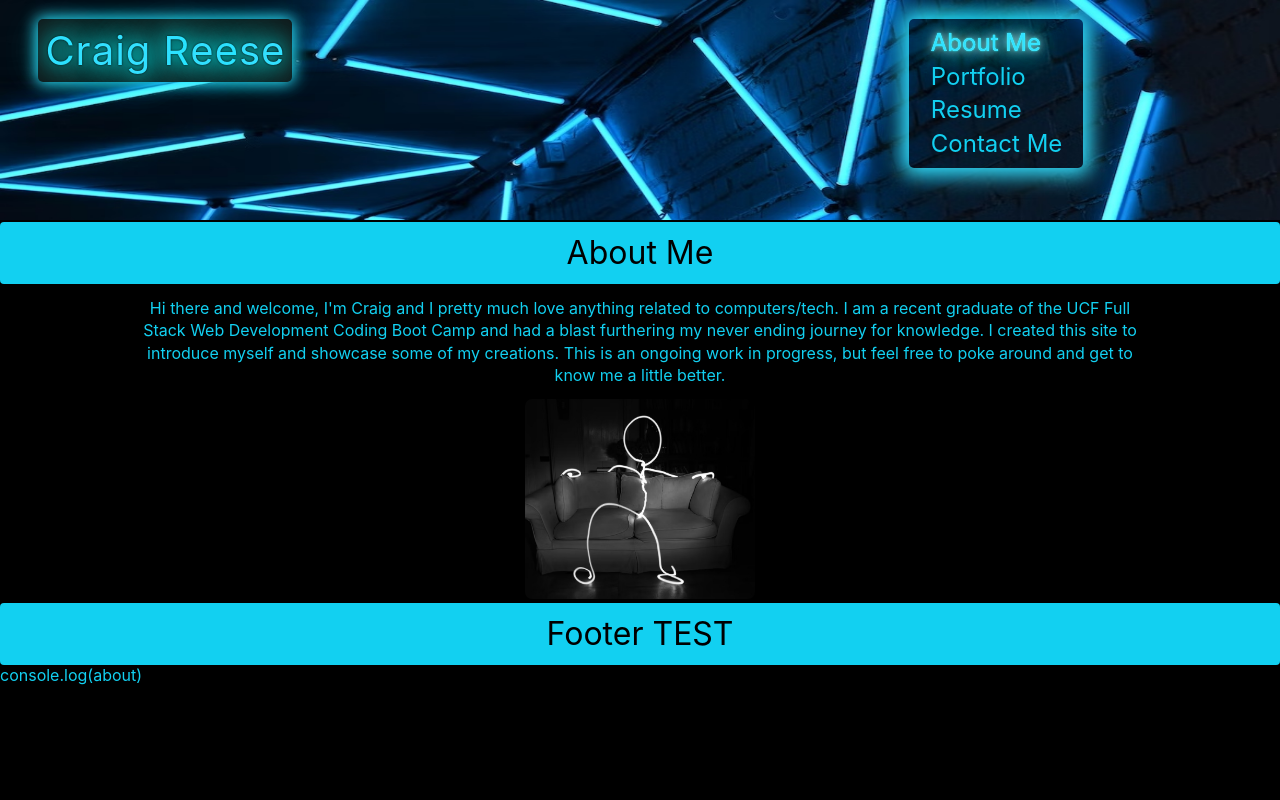
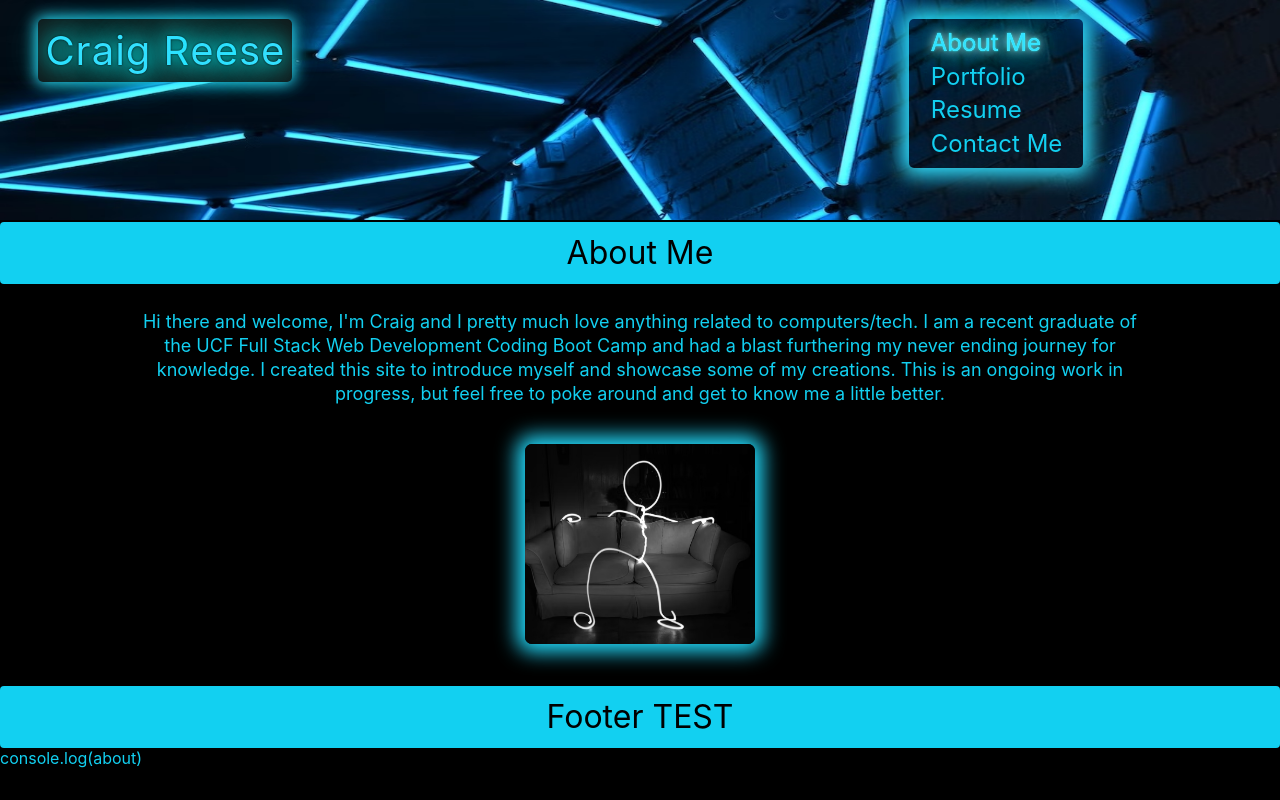
Before and after one commit to Stickkman/StickkmansReactPortfolio20, a React (Create React App) app: page / in a window 1280 px wide. Built offline with nearby package versions, Linux system fonts and the light colour scheme.

Commit message:
adjusted aboutText alignment, added box shadow to profile pic

```diff
--- a/src/index.css
+++ b/src/index.css
@@ -37,7 +37,7 @@ table {
 textarea {
   white-space: revert;
 }
-/* -------remove above if want to revert------------------ */
+/* -------remove above if want to remove reset------------------ */
 
 
 
--- a/src/style/About.css
+++ b/src/style/About.css
@@ -15,20 +15,25 @@
 }
 
 .profilePic {
+
     position: relative;
+    margin-bottom: 3%;
     width: 230px;
     height: 200px;
     border-radius: 7px;
     left: 50%;
     transform: translateX(-50%);
+    box-shadow: 0 0 20px 8px #22dbfc;
   }
 
 .aboutText {
     margin: 0 10%;
-    padding: 1%;
     text-align: center;
     background-color: rgba(var(--black), 0.5);
-    line-height: 1.4rem;
+    line-height: 1.5rem;
+    font-size: 18px;
+    padding: 2% 1% 3%;
+
 
 }
 
```
Also changed, not shown: src/style/Navbar.css (+1 -20 lines).
